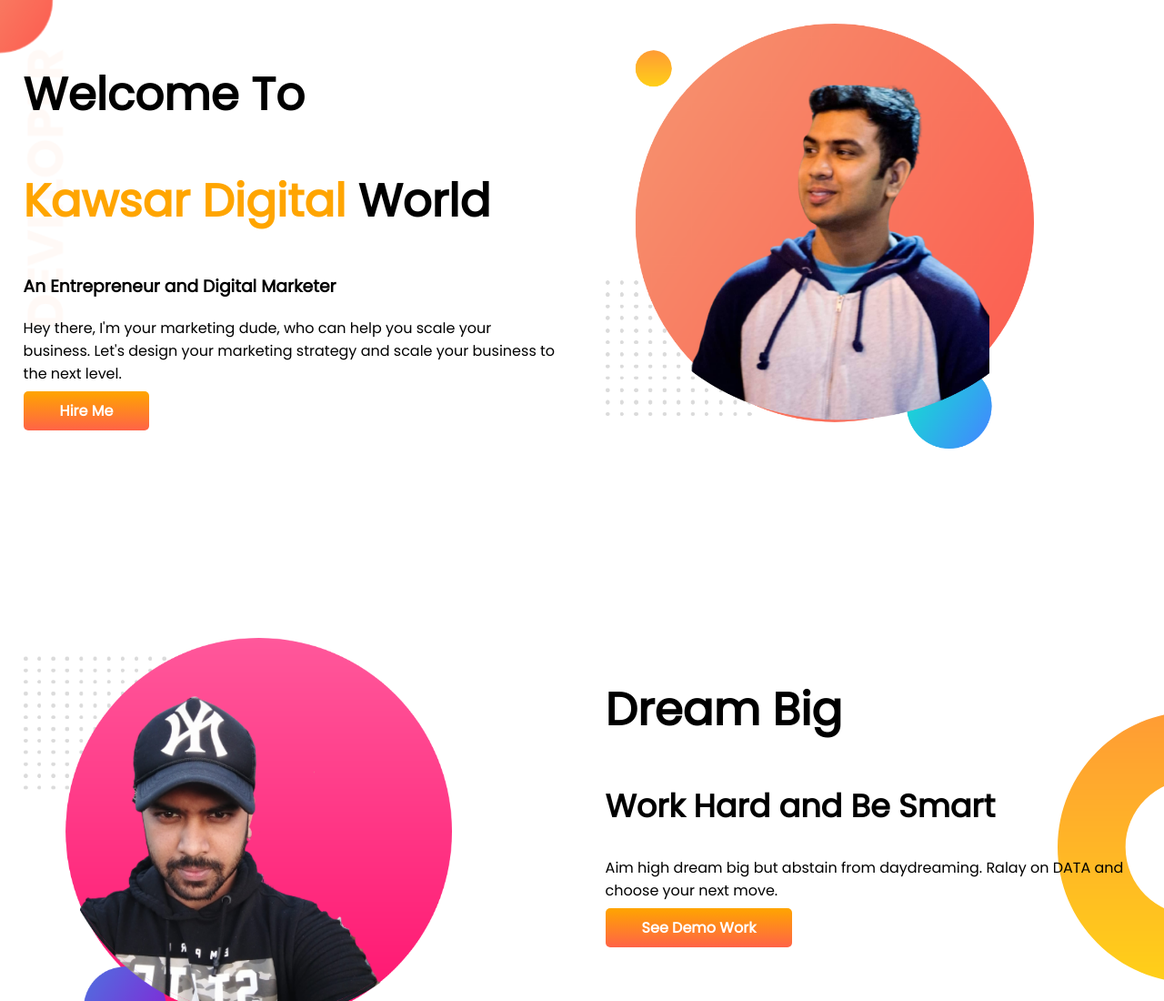
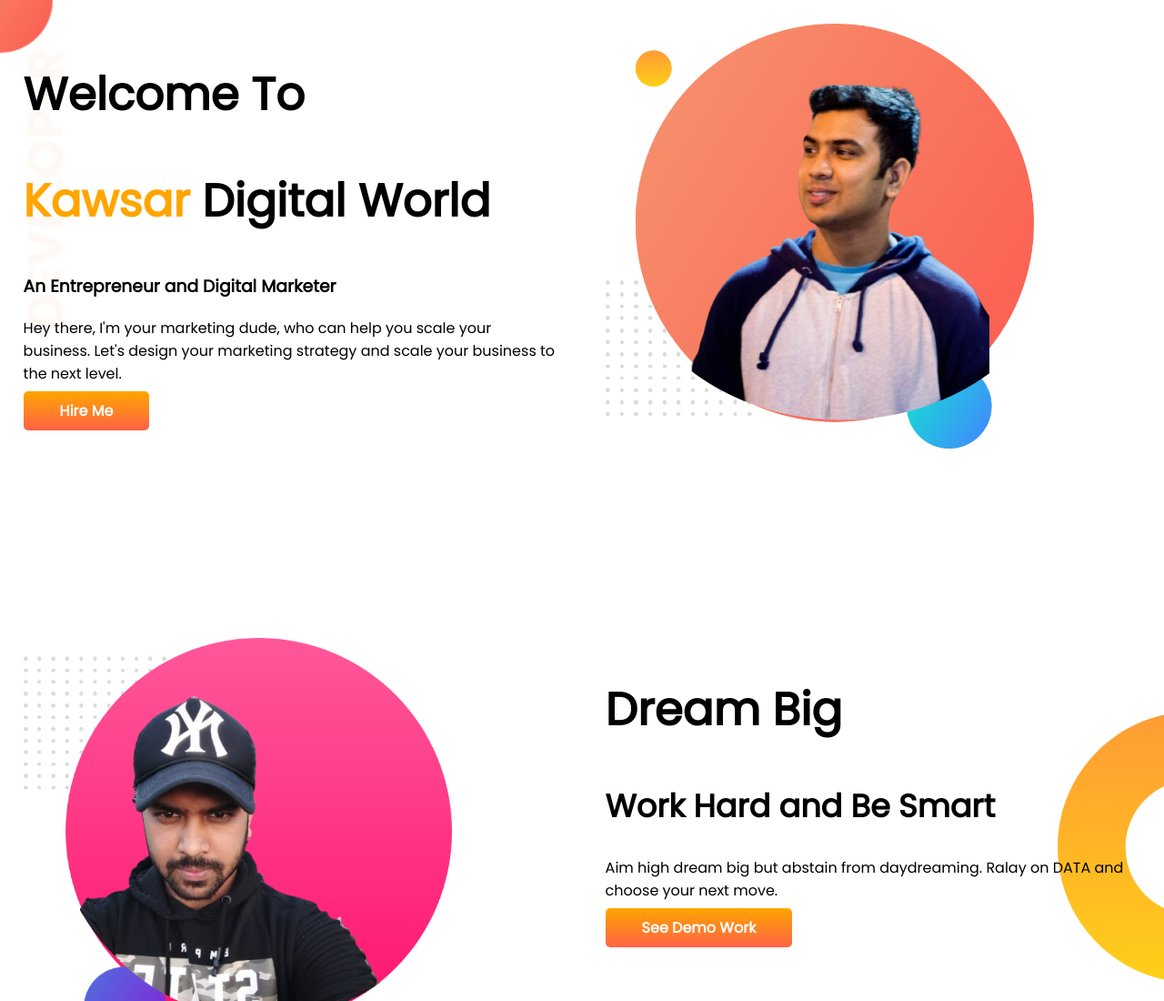
Before and after one commit to shuvoGit50/developer-portfolio, a plain HTML site: page index.html in a window 1280 px wide. Shown: the top 1100 px of the page at 91% size. Drawn offline with Linux system fonts and the light colour scheme.

```diff
--- a/index.html
+++ b/index.html
@@ -16,7 +16,7 @@
     <section class="top-banner flexible-container">
         <div class="half-width">
             <h1>Welcome To</h1>
-            <h1><span class="orange-color">Kawsar Digital</span> World</h1>
+            <h1><span class="orange-color">Kawsar</span> Digital World</h1>
             <h3>An Entrepreneur and Digital Marketer</h3>
             <p>Hey there, I'm your marketing dude, who can help you scale your business. Let's design your marketing
                 strategy and scale your business to the next level.</p>
```
Also changed, not shown: 4 other files.
